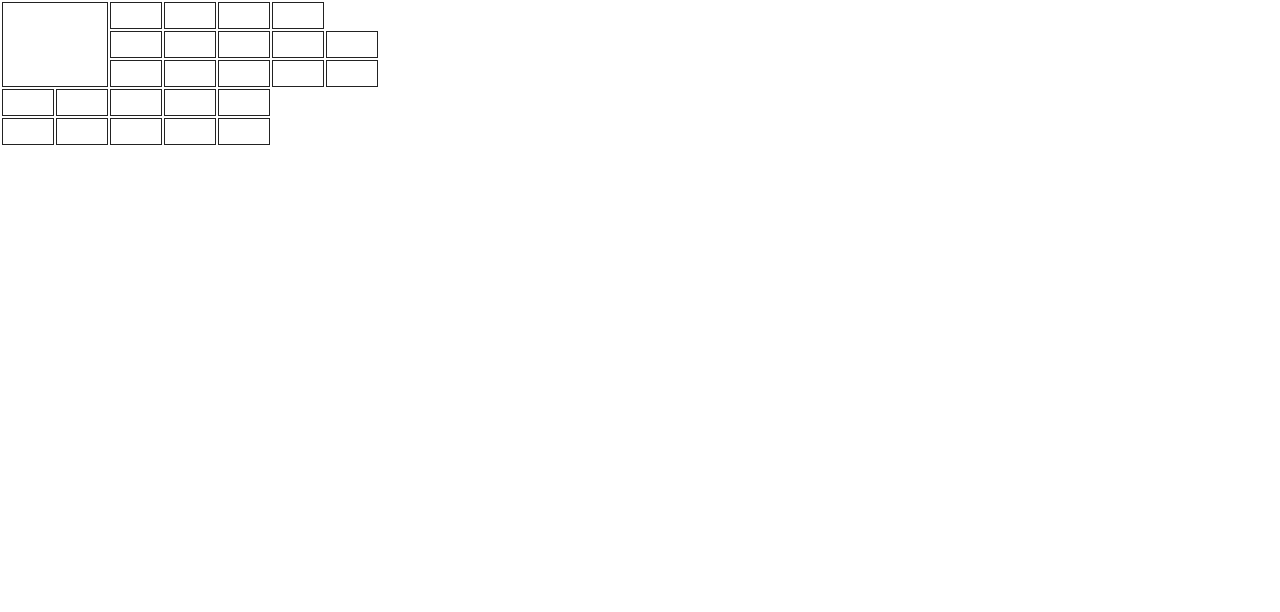
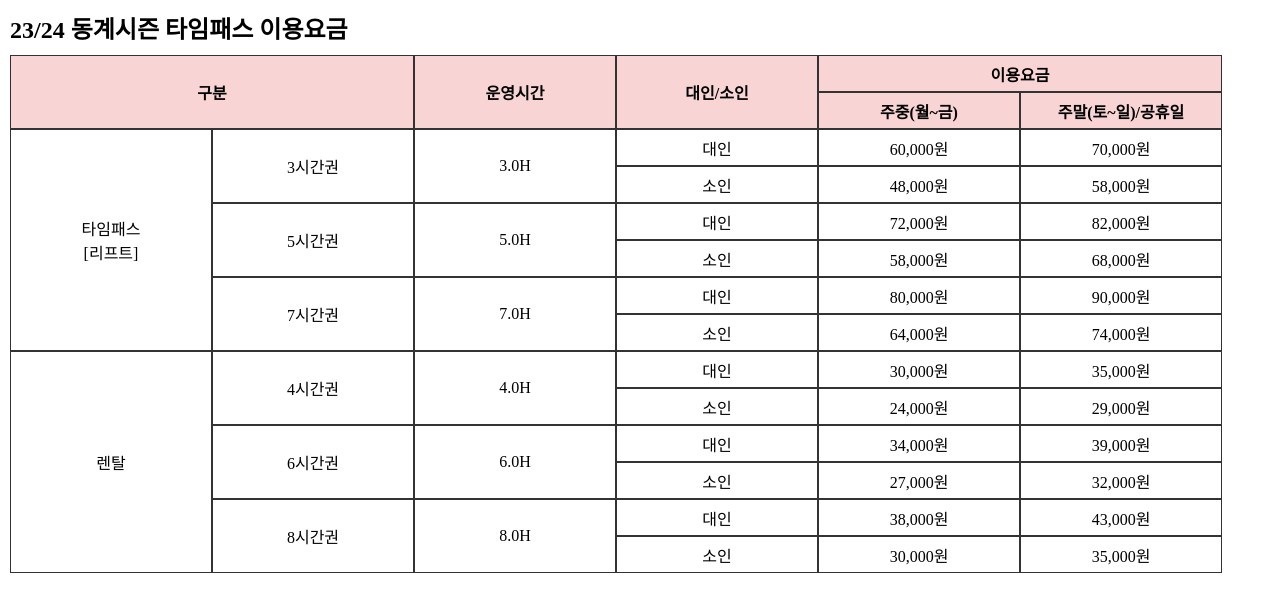
Before and after one commit to heobo52/2402-WEB2, a plain HTML site: page day03/table.html in a window 1280 px wide. Drawn offline with Linux system fonts and the light colour scheme.

Commit message:
숙제 끝

```diff
--- a/day03/table.html
+++ b/day03/table.html
@@ -11,54 +11,132 @@
         }
 
         td {
-            width: 50px;
-            height: 25px;
-            border: 1px solid #222;
+            width: 200px;
+            height: 35px;
+            border: 1px solid #333;
+
+            text-align: center;
         }
 
+        .line-point {
+            font-weight: bold;
+            background-color: rgb(248, 212, 212);
+        }
+
+        .table-content {
+            border-spacing: 0;
+            padding: 0 10px;
+    }
+
+    .name-box {
+        padding: 10px;
+    }
+
+    h1 {
+        font-size: 24px;
+        font-weight: bold;
+    }
 
     </style>
 </head>
 <body>
     <!-- table>tr*5>td*5 -->
-    <table>
-        <tr>
+
             <!-- colspan 열방향 / rowspan 행방향 확장 -->
             <!-- 늘어난건 지워야함-->
             <td colspan="2" rowspan="3"></td>
-            <td></td>
-            <td></td>
-            <td></td>
-            <td></td>
+
+    <div class="name-box">
+        <h1>23/24 동계시즌 타임패스 이용요금</h1>
+    </div>
+
+    <table class="table-content">
+        <tr class="line-point">
+            <td colspan="2" rowspan="2">구분</td>
+            <td rowspan="2">운영시간</td>
+            <td rowspan="2">대인/소인</td>
+            <td colspan="2">이용요금</td>
+        </tr>
+        <tr class="line-point">
+            <td>주중(월~금)</td>
+            <td>주말(토~일)/공휴일</td>
+
+        </tr>
+        <tr >
+            <td rowspan="6">타임패스<br>[리프트]</td>
+            <td rowspan="2">3시간권</td>
+            <td rowspan="2">3.0H</td>
+            <td>대인</td>
+            <td>60,000원</td>
+            <td>70,000원</td>
         </tr>
         <tr>
-            <td></td>
-            <td></td>
-            <td></td>
-            <td></td>
-            <td></td>
+            <td>소인</td>
+            <td>48,000원</td>
+            <td>58,000원</td>
         </tr>
         <tr>
-            <td></td>
-            <td></td>
-            <td></td>
-            <td></td>
-            <td></td>
+            <td rowspan="2">5시간권</td>
+            <td rowspan="2">5.0H</td>
+            <td>대인</td>
+            <td>72,000원</td>
+            <td>82,000원</td>
         </tr>
         <tr>
-            <td></td>
-            <td></td>
-            <td></td>
-            <td></td>
-            <td></td>
+            <td>소인</td>
+            <td>58,000원</td>
+            <td>68,000원</td>
         </tr>
         <tr>
-            <td></td>
-            <td></td>
-            <td></td>
-            <td></td>
-            <td></td>
+            <td rowspan="2">7시간권</td>
+            <td rowspan="2">7.0H</td>
+            <td>대인</td>
+            <td>80,000원</td>
+            <td>90,000원</td>
+        </tr>
+        <tr>
+            <td>소인</td>
+            <td>64,000원</td>
+            <td>74,000원</td>
+        </tr>
+        <tr>
+            <td rowspan="6">렌탈</td>
+            <td rowspan="2">4시간권</td>
+            <td rowspan="2">4.0H</td>
+            <td>대인</td>
+            <td>30,000원</td>
+            <td>35,000원</td>
+        </tr>
+        <tr>
+            <td>소인</td>
+            <td>24,000원</td>
+            <td>29,000원</td>
+        </tr>
+        <tr>
+            <td rowspan="2">6시간권</td>
+            <td rowspan="2">6.0H</td>
+            <td>대인</td>
+            <td>34,000원</td>
+            <td>39,000원</td>
+        </tr>
+        <tr>
+            <td>소인</td>
+            <td>27,000원</td>
+            <td>32,000원</td>
+        </tr>
+        <tr>
+            <td rowspan="2">8시간권</td>
+            <td rowspan="2">8.0H</td>
+            <td>대인</td>
+            <td>38,000원</td>
+            <td>43,000원</td>
+        </tr>
+        <tr>
+            <td>소인</td>
+            <td>30,000원</td>
+            <td>35,000원</td>
         </tr>
     </table>
+
 </body>
 </html>
```
